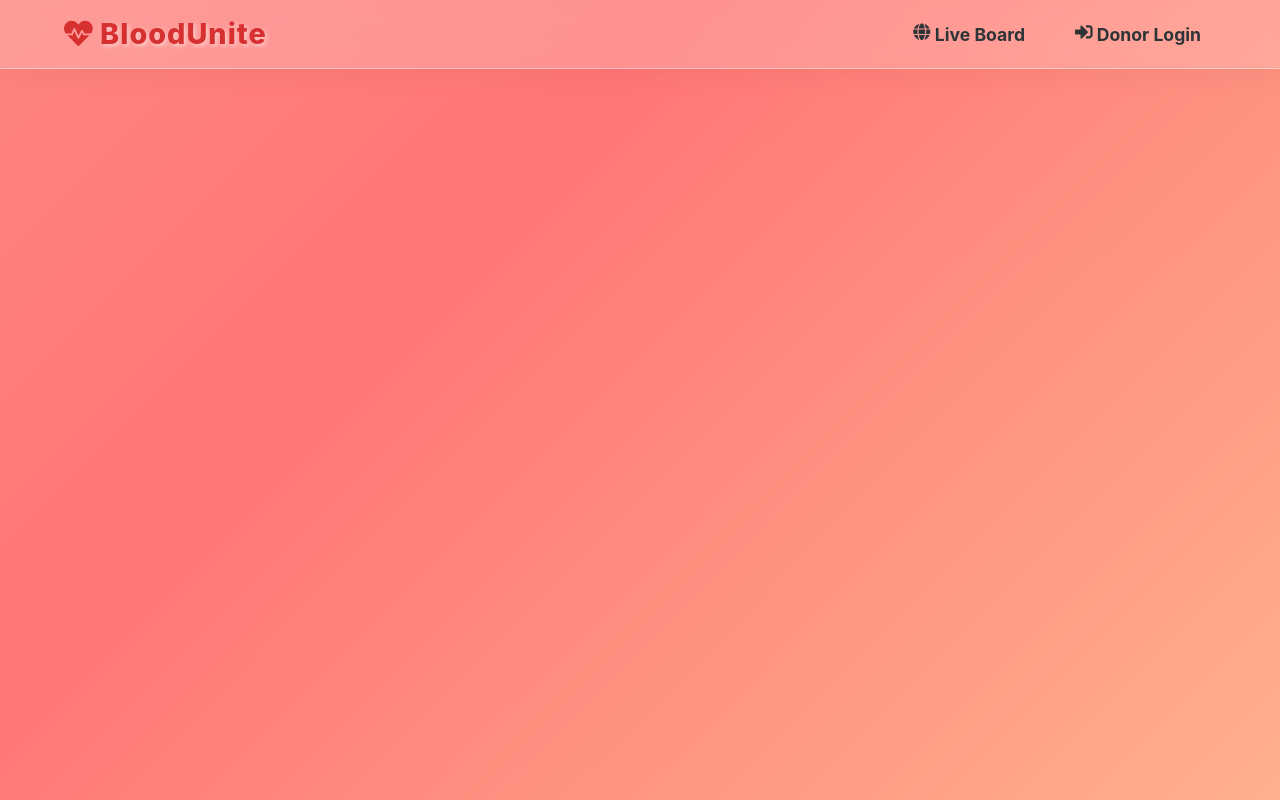
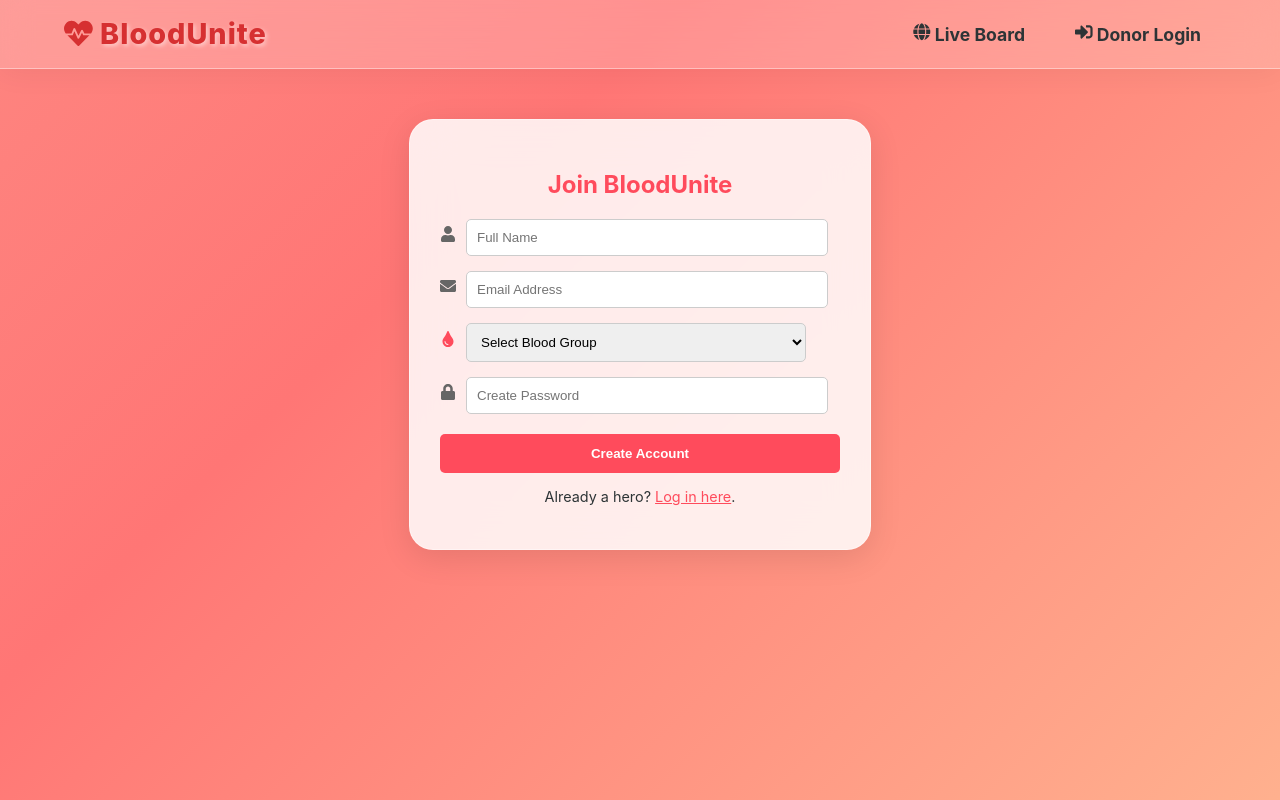
Before and after one commit to Hemnixx/bloodbank, a React app in the folder frontend/: page /register in a window 1280 px wide. Built offline with nearby package versions, Linux system fonts and the light colour scheme; the HTML template or start-up script is replaced by a standard one.

Commit message:
added register

```diff
--- a/frontend/src/App.jsx
+++ b/frontend/src/App.jsx
@@ -3,6 +3,7 @@ import { useSelector, useDispatch } from 'react-redux';
 import { logout } from './authSlice';
 import PublicBoard from './PublicBoard';
 import Login from './login';
+import Register from './Register.jsx'; // Add this line!
 import Dashboard from './Dashboard';
 // Change your import to include FaHome:
 import { FaHeartbeat, FaGlobe, FaTachometerAlt, FaSignOutAlt, FaSignInAlt, FaHome } from 'react-icons/fa';
@@ -40,9 +41,10 @@ function App() {
 
         <main className="main-container">
           <Routes>
-            <Route path="/" element={<PublicBoard />} />
-            <Route path="/login" element={<Login />} />
-            <Route path="/dashboard" element={<Dashboard />} />
+<Route path="/" element={<PublicBoard />} />
+<Route path="/login" element={<Login />} />
+<Route path="/register" element={<Register />} /> {/* Add this line! */}
+<Route path="/dashboard" element={<Dashboard />} />
           </Routes>
         </main>
       </div>
--- /dev/null
+++ b/frontend/src/Register.jsx
@@ -0,0 +1,127 @@
+import { useState } from 'react';
+import { Link, useNavigate } from 'react-router-dom';
+import { FaUser, FaEnvelope, FaLock, FaTint } from 'react-icons/fa';
+import { toast } from 'react-toastify';
+
+const Register = () => {
+  const [formData, setFormData] = useState({
+    name: '',
+    email: '',
+    password: '',
+    bloodGroup: ''
+  });
+
+  const navigate = useNavigate();
+
+  const handleChange = (e) => {
+    setFormData({ ...formData, [e.target.name]: e.target.value });
+  };
+
+  const handleSubmit = async (e) => {
+    e.preventDefault();
+
+    // Basic validation
+    if (!formData.name || !formData.email || !formData.password || !formData.bloodGroup) {
+      return toast.error("Please fill in all fields");
+    }
+
+    try {
+      // NOTE: Replace this URL with your actual backend register endpoint if different
+      const response = await fetch('https://bloodunite-backend.onrender.com/api/auth/register', {
+        method: 'POST',
+        headers: { 'Content-Type': 'application/json' },
+        body: JSON.stringify(formData)
+      });
+
+      const data = await response.json();
+
+      if (response.ok) {
+        toast.success("Account created successfully! Please log in.");
+        navigate('/login');
+      } else {
+        toast.error(data.message || "Registration failed");
+      }
+    } catch (error) {
+      toast.error("Server error. Please try again.");
+    }
+  };
+
+  return (
+    <div className="glass-card" style={{ maxWidth: '400px', margin: '50px auto', padding: '30px' }}>
+      <h2 style={{ color: 'var(--primary-red)', textAlign: 'center', marginBottom: '20px' }}>
+        Join BloodUnite
+      </h2>
+
+      <form onSubmit={handleSubmit}>
+        <div style={{ marginBottom: '15px' }}>
+          <FaUser style={{ marginRight: '10px', color: '#666' }} />
+          <input
+            type="text"
+            name="name"
+            placeholder="Full Name"
+            value={formData.name}
+            onChange={handleChange}
+            style={{ width: '85%', padding: '10px', borderRadius: '5px', border: '1px solid #ccc' }}
+          />
+        </div>
+
+        <div style={{ marginBottom: '15px' }}>
+          <FaEnvelope style={{ marginRight: '10px', color: '#666' }} />
+          <input
+            type="email"
+            name="email"
+            placeholder="Email Address"
+            value={formData.email}
+            onChange={handleChange}
+            style={{ width: '85%', padding: '10px', borderRadius: '5px', border: '1px solid #ccc' }}
+          />
+        </div>
+
+        <div style={{ marginBottom: '15px' }}>
+          <FaTint style={{ marginRight: '10px', color: 'var(--primary-red)' }} />
+          <select
+            name="bloodGroup"
+            value={formData.bloodGroup}
+            onChange={handleChange}
+            style={{ width: '85%', padding: '10px', borderRadius: '5px', border: '1px solid #ccc' }}
+          >
+            <option value="">Select Blood Group</option>
+            <option value="A+">A+</option>
+            <option value="A-">A-</option>
+            <option value="B+">B+</option>
+            <option value="B-">B-</option>
+            <option value="O+">O+</option>
+            <option value="O-">O-</option>
+            <option value="AB+">AB+</option>
+            <option value="AB-">AB-</option>
+          </select>
+        </div>
+
+        <div style={{ marginBottom: '20px' }}>
+          <FaLock style={{ marginRight: '10px', color: '#666' }} />
+          <input
+            type="password"
+            name="password"
+            placeholder="Create Password"
+            value={formData.password}
+            onChange={handleChange}
+            style={{ width: '85%', padding: '10px', borderRadius: '5px', border: '1px solid #ccc' }}
+          />
+        </div>
+
+        <button
+          type="submit"
+          style={{ width: '100%', padding: '12px', backgroundColor: 'var(--primary-red)', color: 'white', border: 'none', borderRadius: '5px', cursor: 'pointer', fontWeight: 'bold' }}
+        >
+          Create Account
+        </button>
+      </form>
+
+      <p style={{ textAlign: 'center', marginTop: '15px', fontSize: '0.9rem' }}>
+        Already a hero? <Link to="/login" style={{ color: 'var(--primary-red)' }}>Log in here</Link>.
+      </p>
+    </div>
+  );
+};
+
+export default Register;
--- a/frontend/src/login.jsx
+++ b/frontend/src/login.jsx
@@ -3,6 +3,7 @@ import axios from 'axios';
 import { useNavigate } from 'react-router-dom';
 import { useDispatch } from 'react-redux';
 import { loginSuccess } from './authSlice';
+import { Link } from 'react-router-dom';
 
 export default function Login() {
     const [email, setEmail] = useState('');
@@ -37,6 +38,8 @@ export default function Login() {
     };
 
 return (
+        // 2. Add this wrapper div:
+        <div style={{ padding: '20px' }}>
             <div style={{ maxWidth: '400px', margin: '40px auto', padding: '20px', border: '1px solid #ccc', borderRadius: '10px', boxShadow: '0 4px 10px rgba(0,0,0,0.1)' }}>
                 <h2 style={{ color: '#dc3545' }}>Donor Login</h2>
                 {error && <div style={{ backgroundColor: '#f8d7da', color: '#721c24', padding: '10px', borderRadius: '5px', marginBottom: '15px' }}>{error}</div>}
@@ -46,5 +49,10 @@ export default function Login() {
                     <button type="submit" style={{ padding: '10px', backgroundColor: '#dc3545', color: 'white', border: 'none', borderRadius: '5px', cursor: 'pointer', fontWeight: 'bold' }}>Login</button>
                 </form>
             </div>
-    );
-}
+
+            {/* 3. Moved the link inside the wrapper */}
+            <p style={{ textAlign: 'center', marginTop: '15px', fontSize: '0.9rem' }}>
+                Don't have an account? <Link to="/register" style={{ color: 'var(--primary-red)' }}>Register here</Link>.
+            </p>
+        </div>
+    );}
```
Lines whose indentation alone changed are shown as unchanged.
